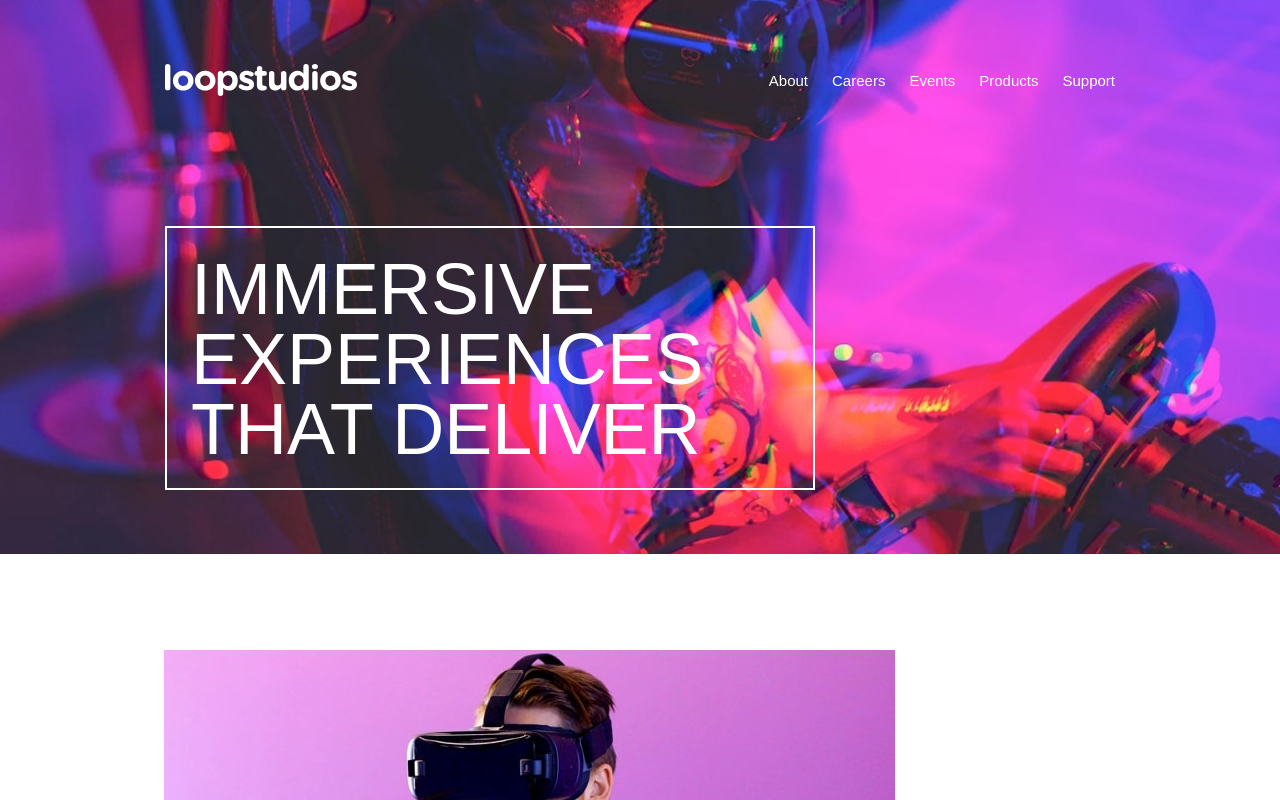
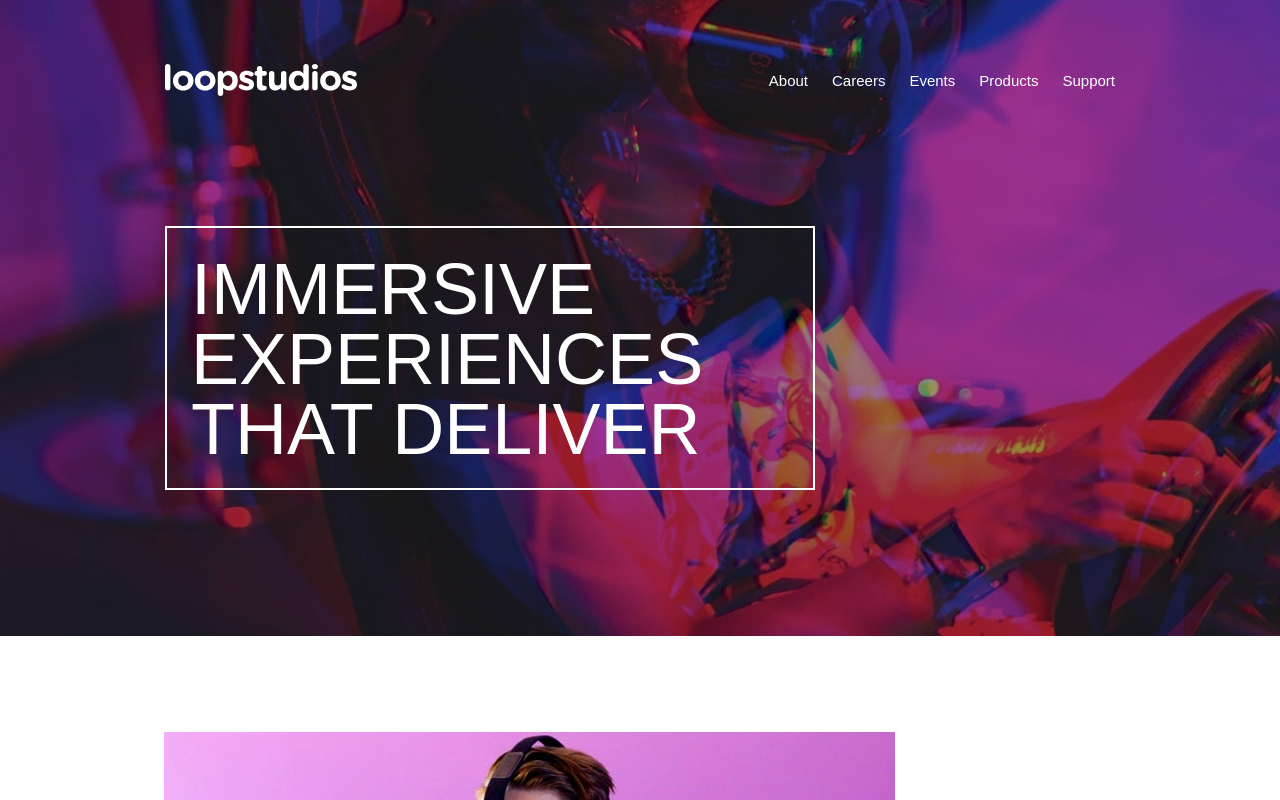
Before and after one commit to a-costas/FrontdoorMentor-Loopstudios-landing-page, a React (Create React App) app: page / in a window 1280 px wide. Shown: the top 800 px of the page. Built offline with nearby package versions, Linux system fonts and the light colour scheme.

Commit message:
Updating header image to have mask

```diff
--- a/src/components/Header/Header.js
+++ b/src/components/Header/Header.js
@@ -30,7 +30,11 @@ function Header() {
         />
         <div className={styles.right}>
           <label aria-hidden={true} className={styles.hamburgerMenu}>
-            <input aria-label="Toggle hidden menu" type="checkbox" />
+            <input
+              aria-label="Toggle hidden menu"
+              aria-expanded={false}
+              type="checkbox"
+            />
           </label>
           {isMobile ? (
             <aside className={styles.sidebar}>
--- a/src/components/Header/Header.module.css
+++ b/src/components/Header/Header.module.css
@@ -118,9 +118,12 @@
 
 @media (min-width: 670px) {
   .header {
-    background: url("../../assets/images/desktop/image-hero.jpg") no-repeat;
+    background: linear-gradient(hsla(0, 0%, 0%, 0.4), hsla(0, 0%, 0%, 0.4)),
+      url("../../assets/images/desktop/image-hero.jpg") no-repeat;
     background-size: cover;
     padding: 4rem 10.3125rem;
+    padding-bottom: 0;
+
     min-height: 100%;
   }
 
@@ -136,6 +139,7 @@
     border: 2px solid var(--color-primary-font);
     padding: 1.625rem 1.5rem 1.5rem;
     margin-top: 8.125rem;
+    margin-bottom: 9.125rem;
     width: 650px;
   }
 
--- a/src/components/Product/Product.js
+++ b/src/components/Product/Product.js
@@ -3,9 +3,6 @@ import React from "react";
 import styles from "../Product/Product.module.css";
 
 function Product(creation) {
-  console.log("Image", creation.image);
-  console.log("Name", creation.name);
-  console.log("Img", `../../assets/images/mobile/` + creation.image);
   return (
     <div className={styles.wrapper}>
       <picture className={styles.image}>
```
